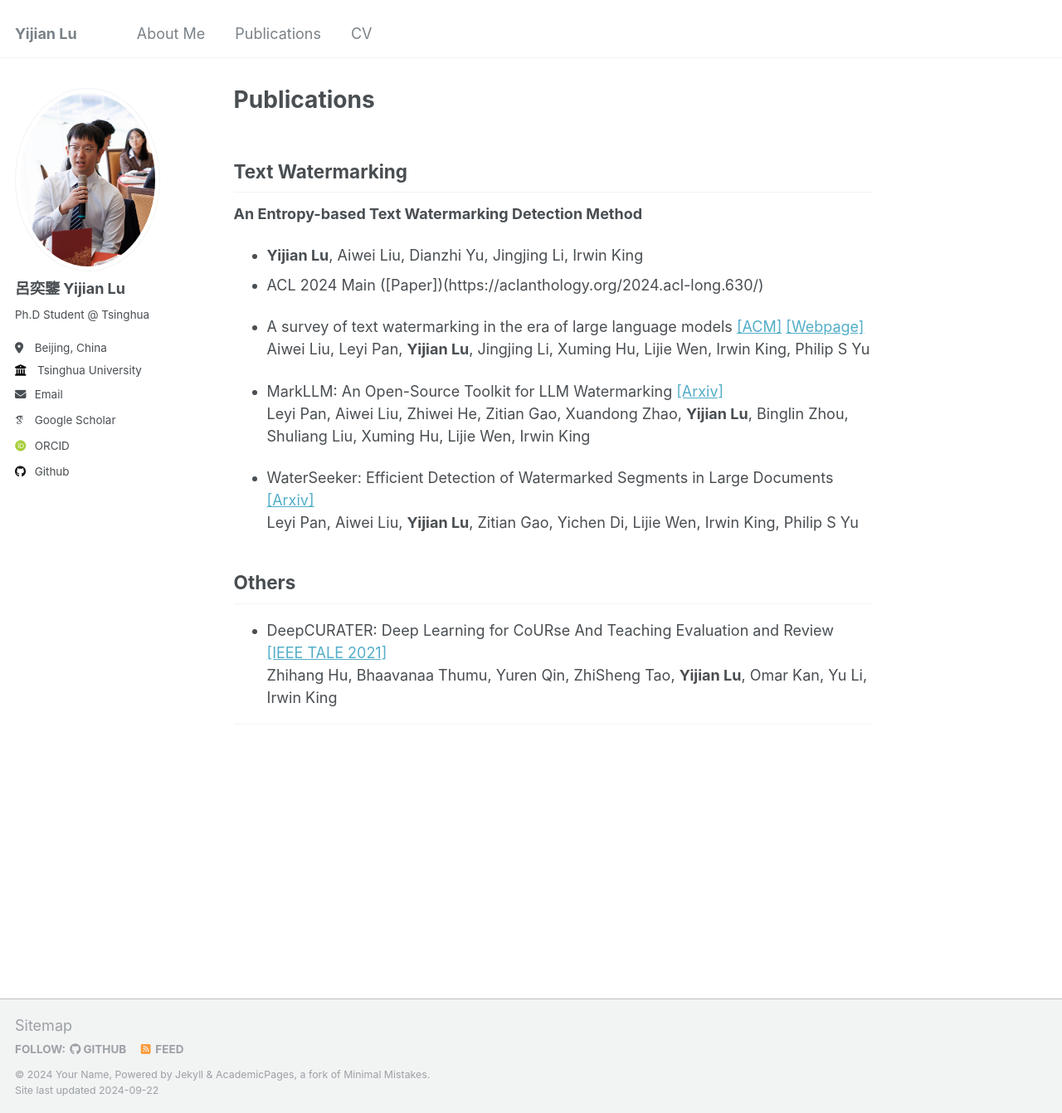
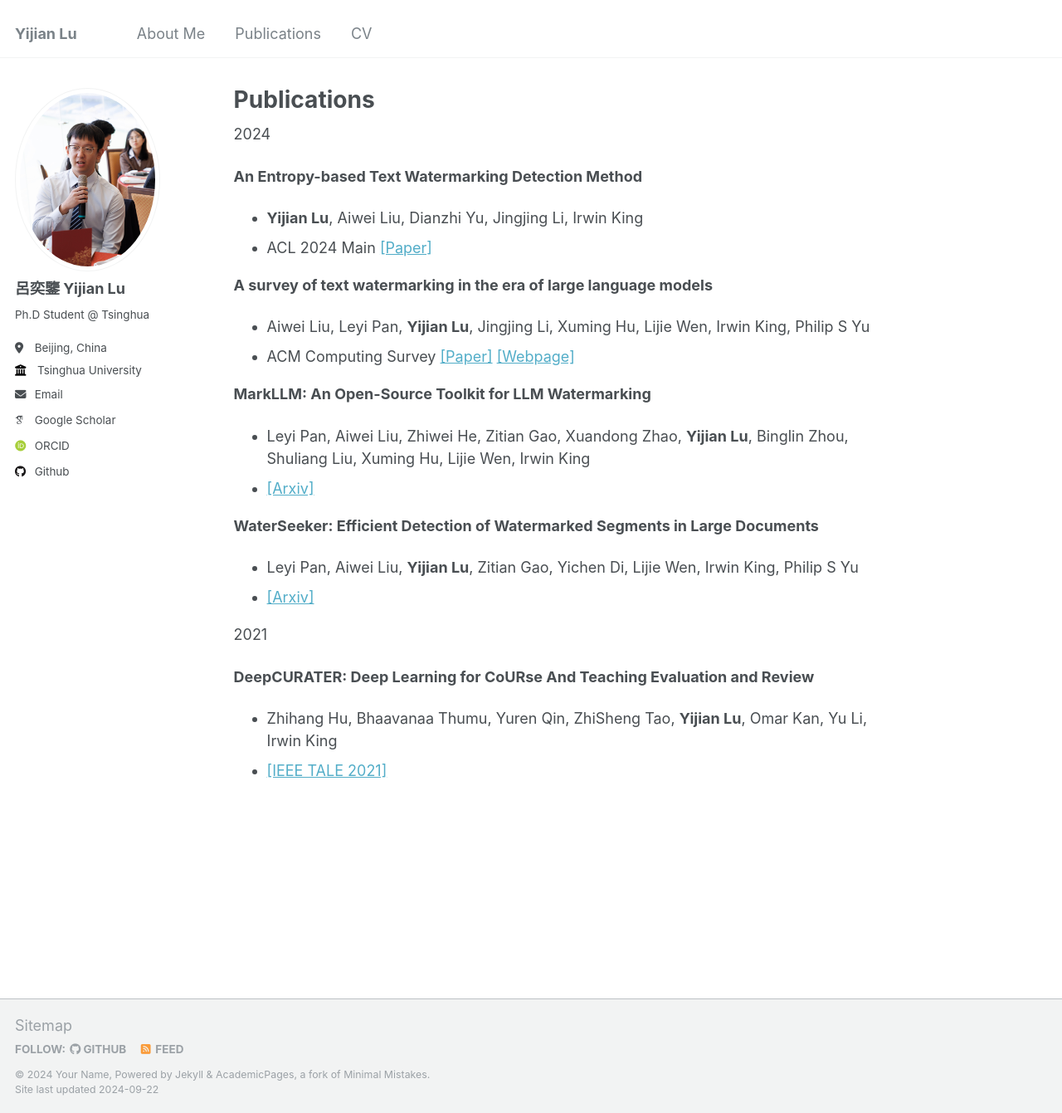
Before and after one commit to luyijian3/luyijian3.github.io, a Jekyll site: the page built from _pages/publications.md, in a window 1280 px wide and 1341 px high. Shown: the whole window at 83% size. Built offline with Jekyll 4.4.1, drawn with Linux system fonts in a browser that asks for light colours; some web fonts are replaced.

Commit message:
Update publications.md

```diff
--- a/_pages/publications.md
+++ b/_pages/publications.md
@@ -4,24 +4,26 @@ permalink: /publications/
 author_profile: true
 ---
 
-## Text Watermarking
+2024
 
 **An Entropy-based Text Watermarking Detection Method**
 - **Yijian Lu**, Aiwei Liu, Dianzhi Yu, Jingjing Li, Irwin King
-- ACL 2024 Main ([Paper])(https://aclanthology.org/2024.acl-long.630/)
+- ACL 2024 Main [[Paper]](https://aclanthology.org/2024.acl-long.630/)
 
-- A survey of text watermarking in the era of large language models [[ACM]](https://arxiv.org/abs/2312.07913) [[Webpage]](https://survey-text-watermark.github.io/index.html)
-<br>Aiwei Liu, Leyi Pan, **Yijian Lu**, Jingjing Li, Xuming Hu, Lijie Wen, Irwin King, Philip S Yu
+**A survey of text watermarking in the era of large language models**
+- Aiwei Liu, Leyi Pan, **Yijian Lu**, Jingjing Li, Xuming Hu, Lijie Wen, Irwin King, Philip S Yu
+- ACM Computing Survey [[Paper]](https://arxiv.org/abs/2312.07913) [[Webpage]](https://survey-text-watermark.github.io/index.html)
 
-- MarkLLM: An Open-Source Toolkit for LLM Watermarking [[Arxiv]](https://arxiv.org/abs/2405.10051)
-<br>Leyi Pan, Aiwei Liu, Zhiwei He, Zitian Gao, Xuandong Zhao, **Yijian Lu**, Binglin Zhou, Shuliang Liu, Xuming Hu, Lijie Wen, Irwin King
+**MarkLLM: An Open-Source Toolkit for LLM Watermarking**
+- Leyi Pan, Aiwei Liu, Zhiwei He, Zitian Gao, Xuandong Zhao, **Yijian Lu**, Binglin Zhou, Shuliang Liu, Xuming Hu, Lijie Wen, Irwin King
+- [[Arxiv]](https://arxiv.org/abs/2405.10051)
 
-- WaterSeeker: Efficient Detection of Watermarked Segments in Large Documents [[Arxiv]](https://arxiv.org/abs/2409.05112)
-<br>Leyi Pan, Aiwei Liu, **Yijian Lu**, Zitian Gao, Yichen Di, Lijie Wen, Irwin King, Philip S Yu
+**WaterSeeker: Efficient Detection of Watermarked Segments in Large Documents**
+- Leyi Pan, Aiwei Liu, **Yijian Lu**, Zitian Gao, Yichen Di, Lijie Wen, Irwin King, Philip S Yu
+- [[Arxiv]](https://arxiv.org/abs/2409.05112)
 
+2021
 
-## Others
-- DeepCURATER: Deep Learning for CoURse And Teaching Evaluation and Review [[IEEE TALE 2021]](https://ieeexplore.ieee.org/abstract/document/9678633)
-<br>Zhihang Hu, Bhaavanaa Thumu, Yuren Qin, ZhiSheng Tao, **Yijian Lu**, Omar Kan, Yu Li, Irwin King
-
----
+**DeepCURATER: Deep Learning for CoURse And Teaching Evaluation and Review**
+- Zhihang Hu, Bhaavanaa Thumu, Yuren Qin, ZhiSheng Tao, **Yijian Lu**, Omar Kan, Yu Li, Irwin King
+- [[IEEE TALE 2021]](https://ieeexplore.ieee.org/abstract/document/9678633)
```
